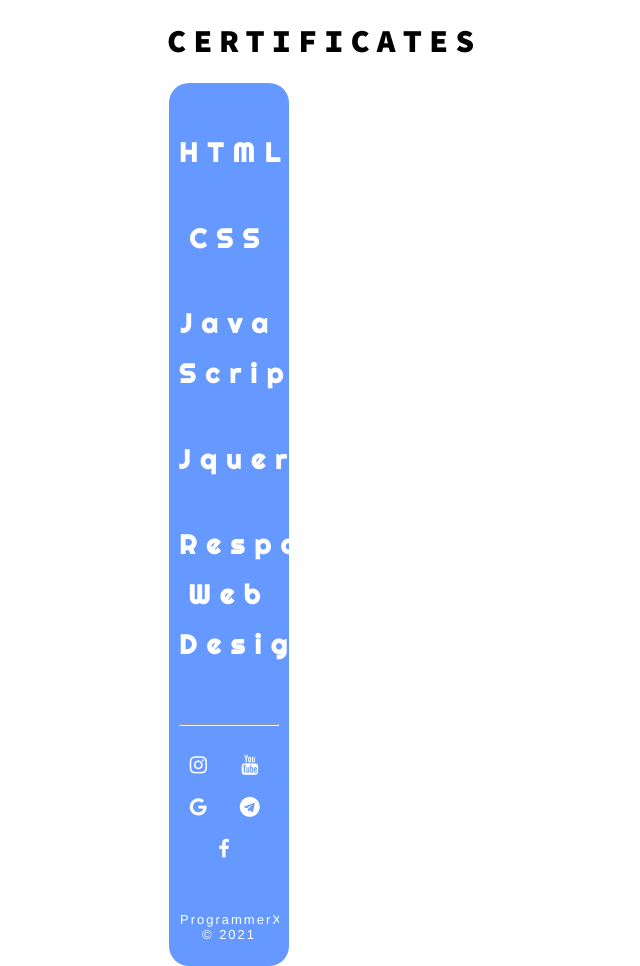
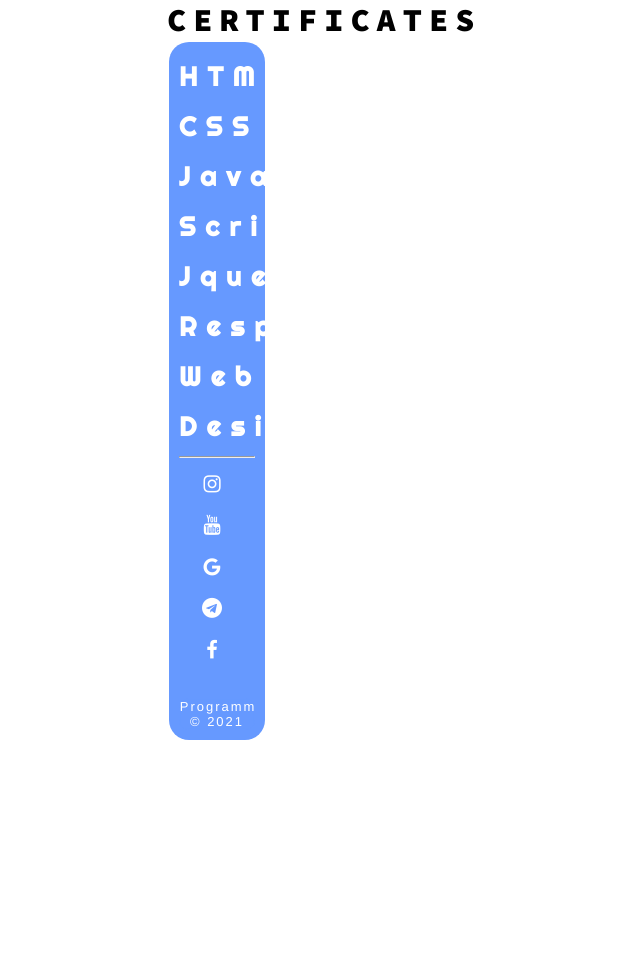
Before and after one commit to realpxd/ProgrammerXD, a PHP site: page /Certificates.html in a window 1280 px wide. Shown: the whole page, without its empty margins (423-1063 px from the left). After the commit the page ends 740 px from the top, so only its background shows below. Run offline with PHP 8.4, Linux system fonts and the light colour scheme.

Commit message:
Update certificate.css

```diff
--- a/certificate.css
+++ b/certificate.css
@@ -1,5 +1,8 @@
 @import url('https://fonts.googleapis.com/css2?family=Source+Code+Pro:wght@200;300;400;500;600;700;900&display=swap');
 @import url('https://fonts.googleapis.com/css2?family=Righteous&display=swap');
+*{
+    margin:0;
+}
 body{
     justify-content:center;
     align-items:center;
@@ -29,7 +32,6 @@ a:hover{
    background-color:#6699FF;
    border-radius:20px;
    margin:2%;
-width:100%;
    padding:10%;
    font-size:20pt;
    font-family: 'Righteous', cursive;
```
